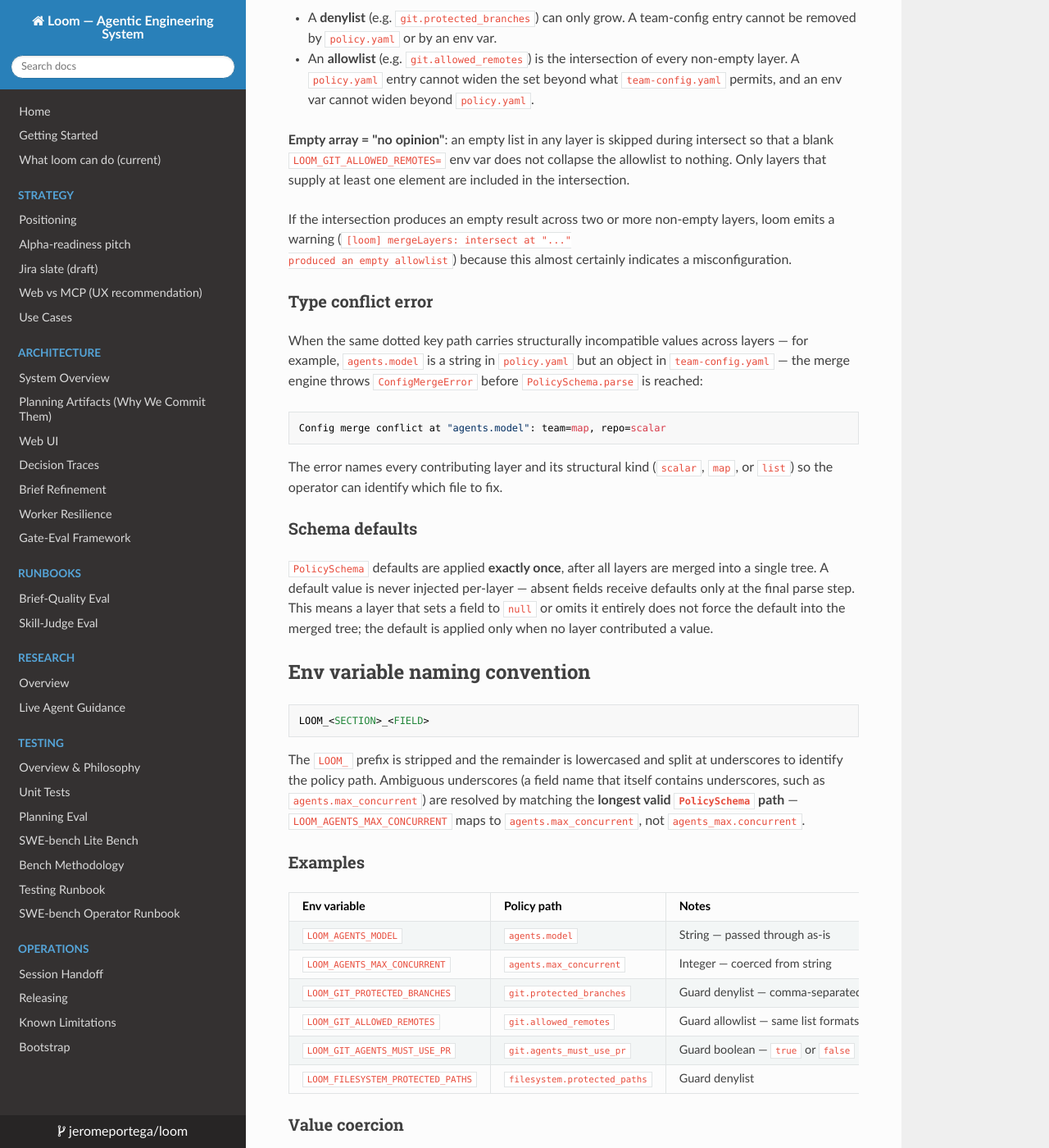
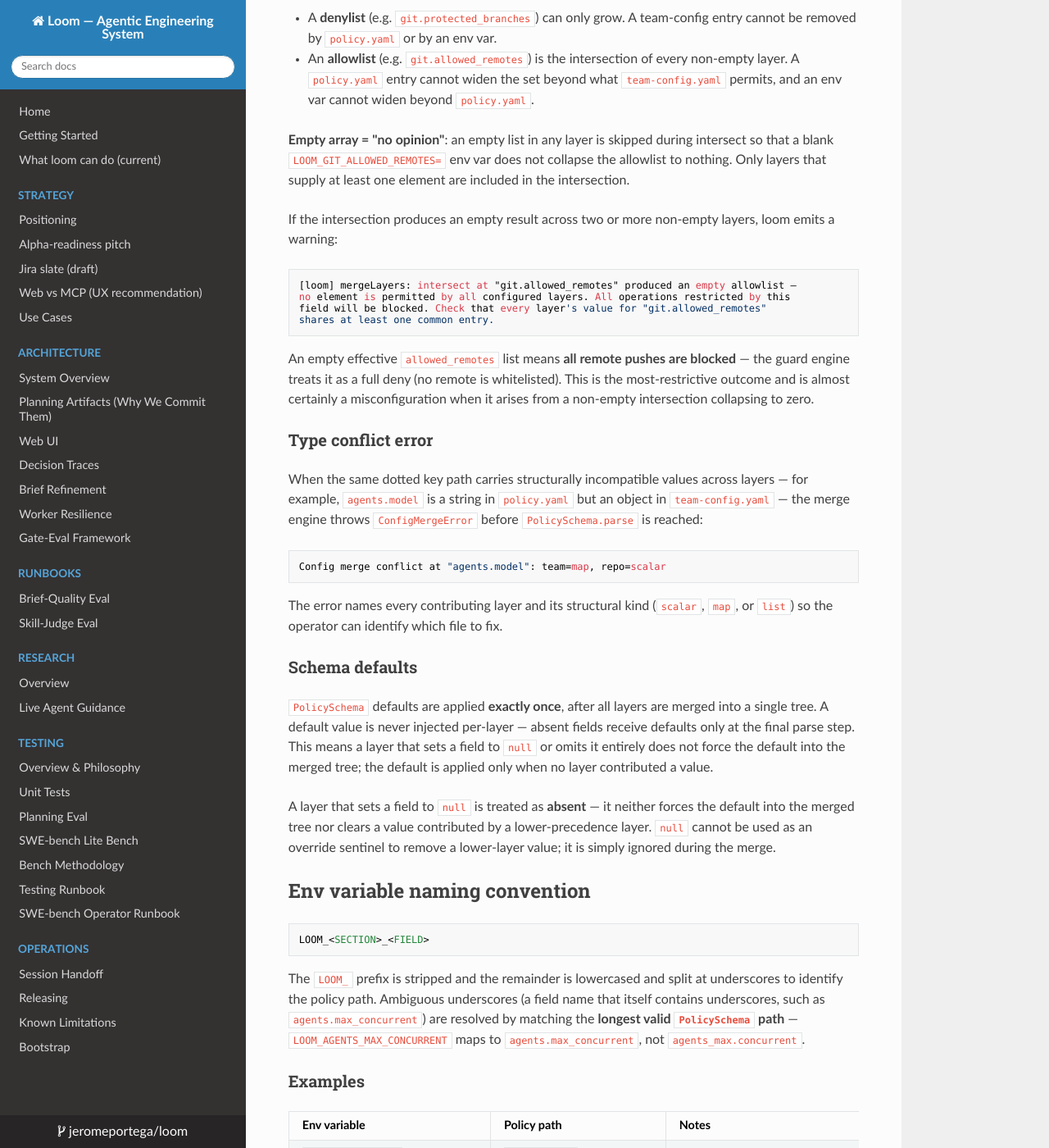
Before and after one commit to jeromeportega/loom, an MkDocs documentation site: the page built from docs/configuration.md, in a window 1280 px wide and 1400 px high, scrolled down 1269 px. Shown: the whole window at 82% size. Built offline with MkDocs 1.6.1, drawn with Linux system fonts in a browser that asks for light colours; nearby versions of some CDN libraries; some of the changed text lies outside the part shown.

Commit message:
fix(docs): address code review findings in configuration.md
- Expand empty-intersection warning to show full emitted message and
  explicitly state that an empty effective allowed_remotes = full deny
- Clarify null-layer semantics: null is treated as absent and cannot
  clear a lower-layer value (not just "skips the default")
- Fix LOOM_LOOM_HOME description: the env layer does map it to
  policy.loom_home — it is not silently ignored; the correct caveat
  is that it has no effect on loom-home path resolution, which happens
  before the env layer is loaded (resolveEffectiveConfig step 2)

Co-Authored-By: Claude Sonnet 4.6 <noreply@anthropic.com>

````diff
--- a/docs/configuration.md
+++ b/docs/configuration.md
@@ -58,9 +58,19 @@ does not collapse the allowlist to nothing. Only layers that supply at
 least one element are included in the intersection.
 
 If the intersection produces an empty result across two or more non-empty
-layers, loom emits a warning (`[loom] mergeLayers: intersect at "..."
-produced an empty allowlist`) because this almost certainly indicates a
-misconfiguration.
+layers, loom emits a warning:
+
+```
+[loom] mergeLayers: intersect at "git.allowed_remotes" produced an empty allowlist —
+no element is permitted by all configured layers. All operations restricted by this
+field will be blocked. Check that every layer's value for "git.allowed_remotes"
+shares at least one common entry.
+```
+
+An empty effective `allowed_remotes` list means **all remote pushes are blocked** —
+the guard engine treats it as a full deny (no remote is whitelisted). This is the
+most-restrictive outcome and is almost certainly a misconfiguration when it arises
+from a non-empty intersection collapsing to zero.
 
 ### Type conflict error
 
@@ -85,6 +95,11 @@ per-layer — absent fields receive defaults only at the final parse step.
 This means a layer that sets a field to `null` or omits it entirely does
 not force the default into the merged tree; the default is applied only
 when no layer contributed a value.
+
+A layer that sets a field to `null` is treated as **absent** — it neither
+forces the default into the merged tree nor clears a value contributed by a
+lower-precedence layer. `null` cannot be used as an override sentinel to
+remove a lower-layer value; it is simply ignored during the merge.
 
 ## Env variable naming convention
 
@@ -131,11 +146,17 @@ excluded from the env layer. API credentials flow exclusively through
 
 ## Repo-only field: `loom_home`
 
-`loom_home` is read exclusively from `.loom/policy.yaml` (the repo
-layer). It cannot be set via `team-config.yaml` (circular dependency —
-the team-config file lives inside loom-home) or via a `LOOM_LOOM_HOME`
-env variable (the env layer is loaded after `loom_home` is resolved). A
-`LOOM_LOOM_HOME` variable is silently ignored by the env layer.
+`loom_home` **path resolution** uses only the repo layer. The resolver
+reads `loom_home` from `.loom/policy.yaml` in step 2 of
+`resolveEffectiveConfig`, before the team layer or env layer is loaded,
+so neither `team-config.yaml` (circular dependency) nor a
+`LOOM_LOOM_HOME` env variable can redirect where loom looks for
+`team-config.yaml`.
+
+Note: `LOOM_LOOM_HOME` is a valid `LOOM_*` key — the env layer maps it
+to `loom_home` in the merged policy tree (`policy.loom_home`) just like
+any other env override. The value lands in the final policy object but
+has no effect on path resolution, which was already fixed in step 2.
 
 ## Putting it together
 
````
